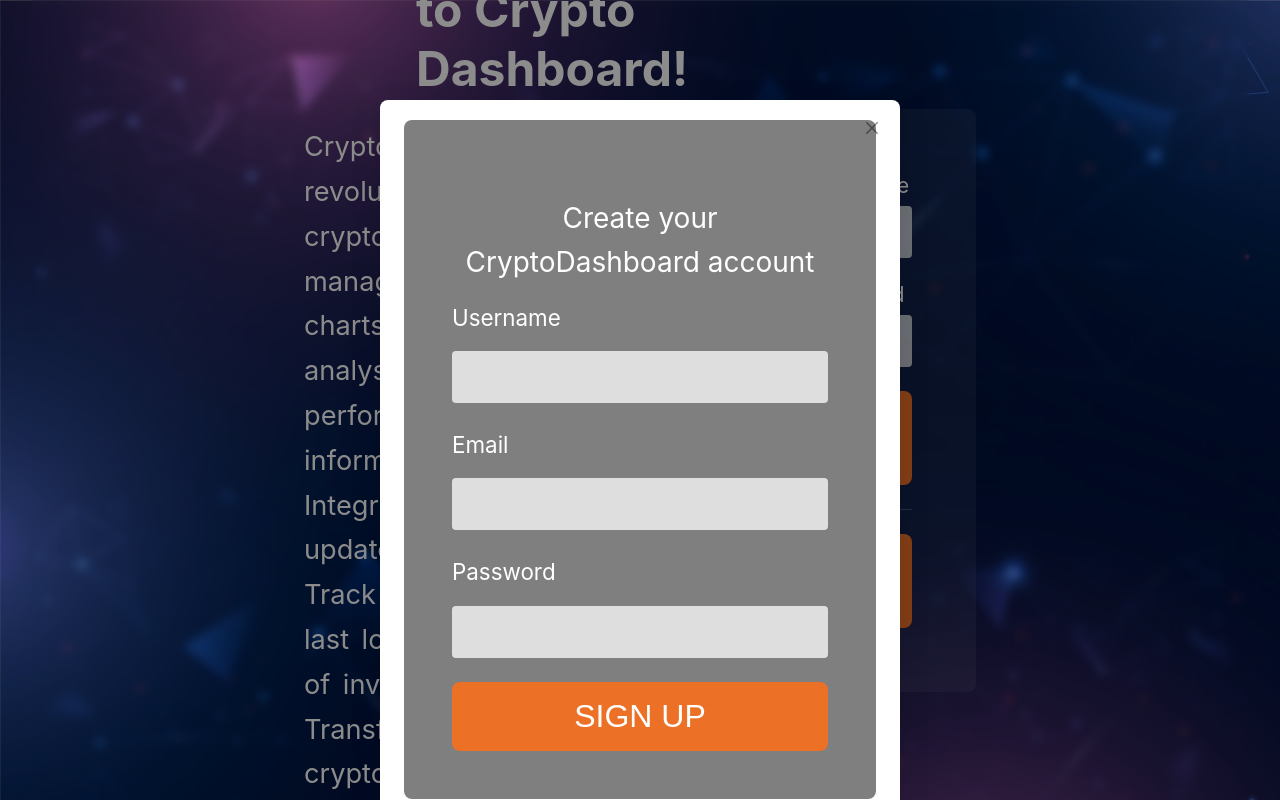
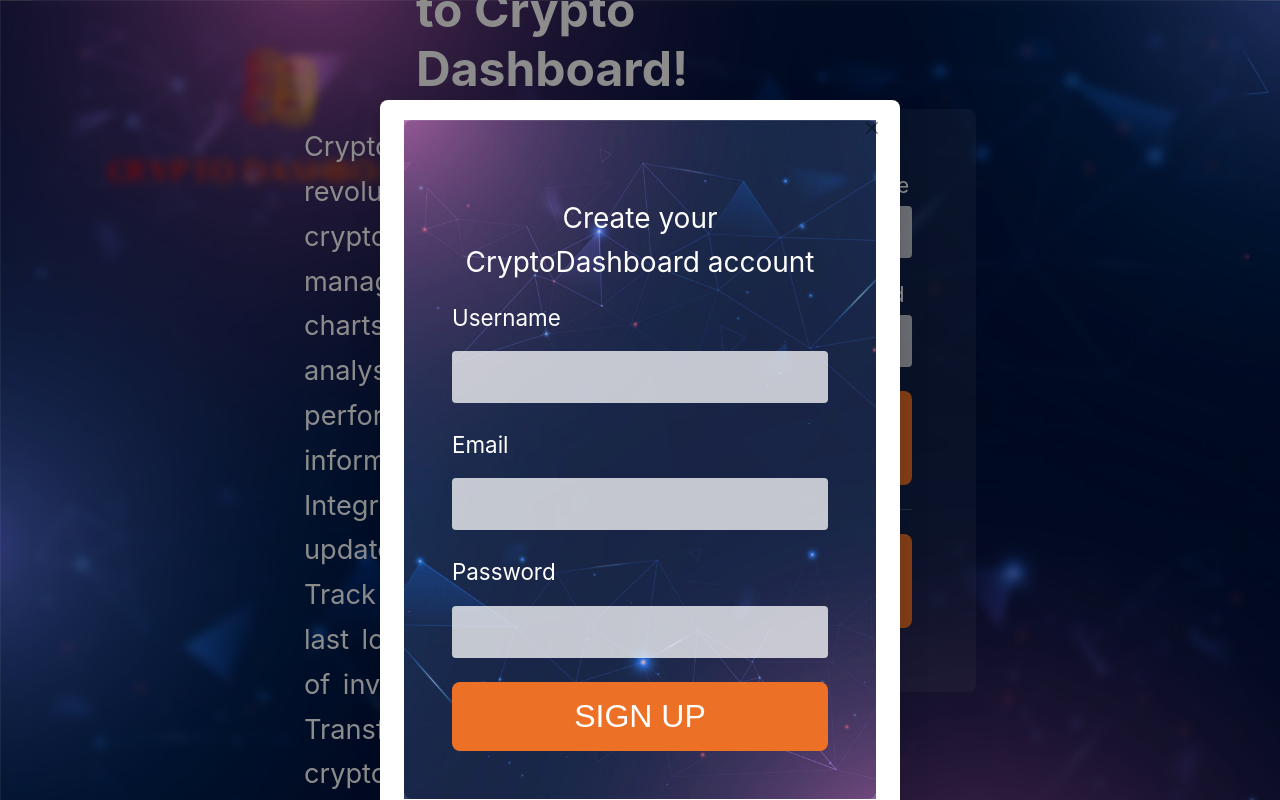
Before and after one commit to Tarek1808/CryptoDashboard-frontend, a Next.js app: page / in a window 1280 px wide. Both pictures are taken after a click on the button "Sign Up". Shown: the top 800 px of the page. Built offline with nearby package versions, Linux system fonts and the light colour scheme.

Commit message:
c'est ok

```diff
--- a/components/Login.js
+++ b/components/Login.js
@@ -5,8 +5,7 @@ import SignUp from './SignUp.js';
 import { useDispatch } from 'react-redux';
 import { login } from '../reducers/user';
 import { useRouter } from 'next/router';
-// import backgroundImage from './images/background.jpg';
-// import logo from './images/logo.png';
+import logo from '../public/images/logo.png';
 import { updateData, updateTotalValue } from '../reducers/value';
 import { loadWallets } from '../reducers/wallets.js';
 import { pushTotalValue } from '../reducers/user';
@@ -129,7 +128,7 @@ function Login() {
     return (
         <div className={styles.container} >
             <div className={styles.logo}>
-                {/* <img src={logo.src} alt="Logo" /> */}
+                <img src={logo.src} alt="Logo" />
             </div>
             <div className={styles.overlay}>
                 <div className={styles.content}>
--- a/styles/SignUp.module.css
+++ b/styles/SignUp.module.css
@@ -32,7 +32,7 @@
     left: 0;
     width: 100%;
     height: 100%;
-    /* background-image: url('../components/images/background.jpg'); Ajouter votre image de fond */
+    background-image: url('../public/images/background.jpg');
     background-size: cover;
     background-position: center;
     opacity: 0.80; /* Opacité de l'image de fond */
```
